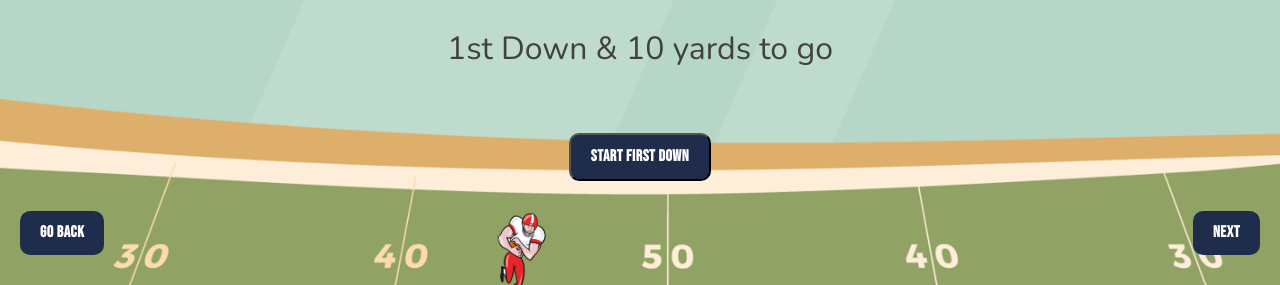
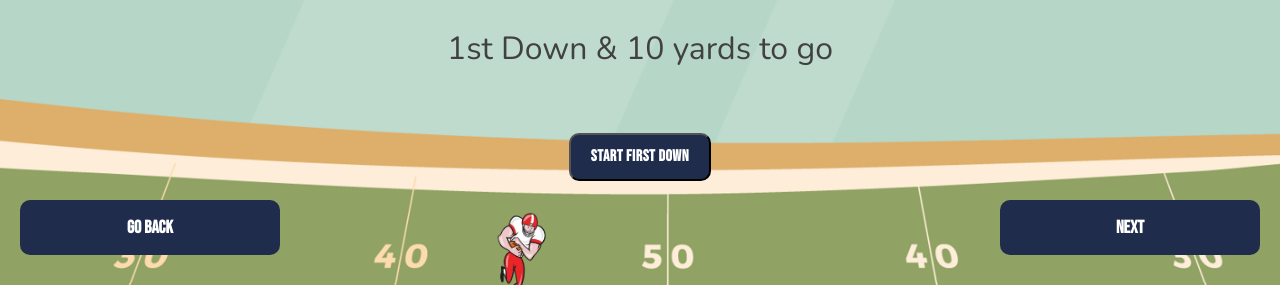
Before and after one commit to trv2111/w4170-proj, a Flask app: page /football101 in a window 1280 px wide. Shown: the part 515-800 px from the top of the page. Run offline with Flask 3, Linux system fonts and the light colour scheme; some libraries are stand-ins or nearby versions; some web fonts are replaced.

Commit message:
Consistent go back/next buttons

```diff
--- a/templates/football101-options.html
+++ b/templates/football101-options.html
@@ -87,7 +87,7 @@
 </div>
 
 <!-- bottom nav -->
-<div class="bottom-buttons-Container"><a href="/football101" class="back-button">Go Back</a><a href="/learn" class="back-button">Next</a></div>
+<div class="bottom-buttons-Container"><a href="/football101" class="bottom-buttons">Go Back</a><a href="/learn" class="bottom-buttons">Next</a></div>
 
 <!-- Modals -->
 <div id="goForItModal"   class="footballmodal"><div class="modal-content"><span class="close" id="closeGoForIt"></span><img src="/static/images/goforit.gif"   alt="Go for it"><p class="modal-caption"><br>Try to gain the yards and reset to 1st down.</p></div></div>
--- a/templates/football101.html
+++ b/templates/football101.html
@@ -20,7 +20,7 @@
 </div>
 
 <div class="bottom-buttons-Container">
-    <a href="/home" class="back-button">Go Back</a>
-    <a href="/football101-options" class="back-button">Next</a>
+    <a href="/home" class="bottom-buttons">Go Back</a>
+    <a href="/football101-options" class="bottom-buttons">Next</a>
 </div>
 {% endblock %}
```
